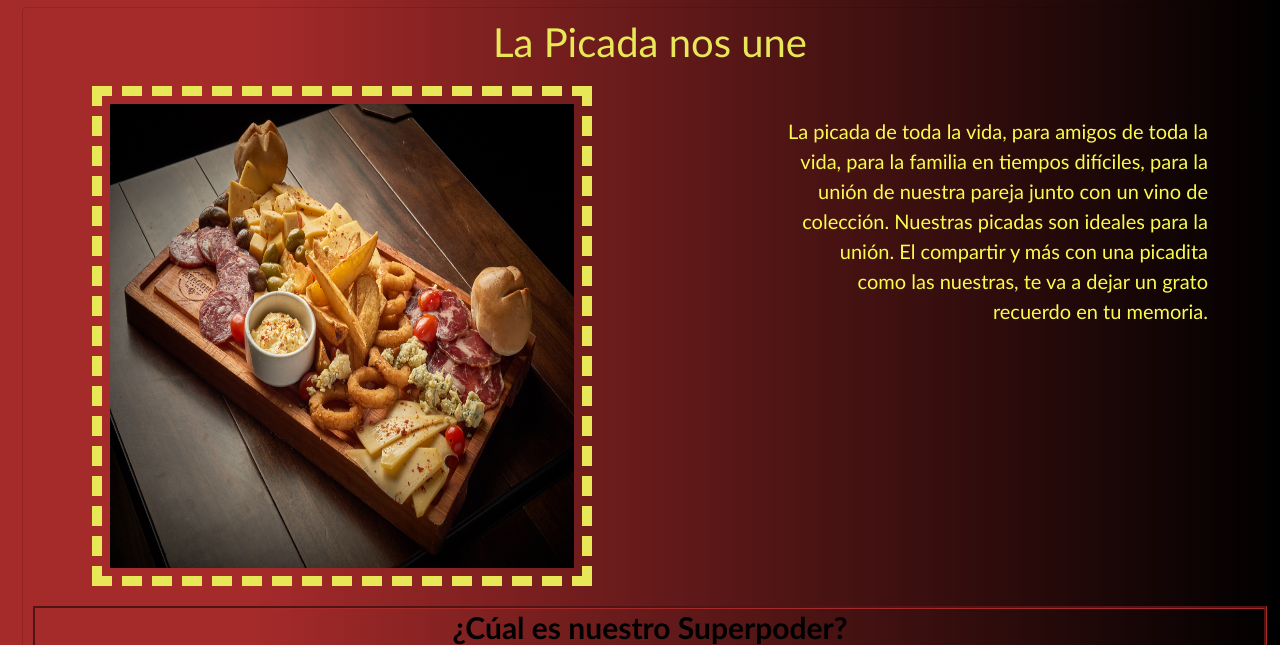
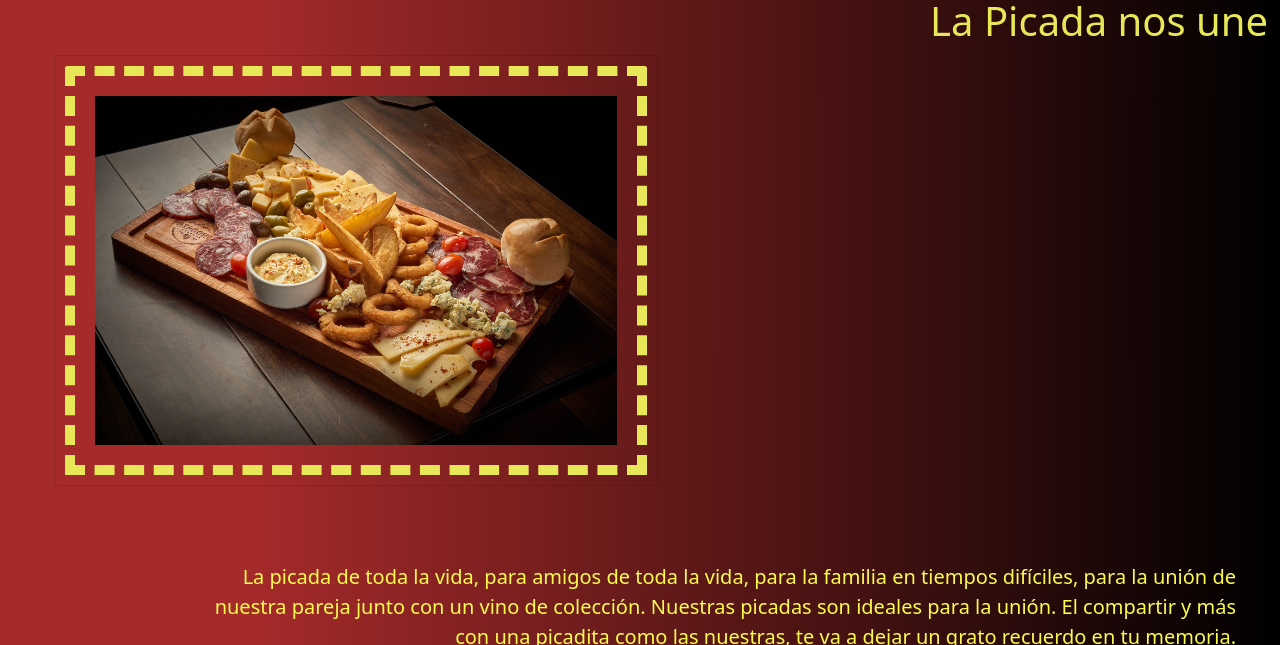
Before and after one commit to zeballoskaren/repositorio-promociones, a plain HTML site: page index.html in a window 1280 px wide. Shown: the part 153-798 px from the top of the page. Drawn offline with nearby package versions, Linux system fonts and the light colour scheme; files whose address does not match are found by name.

Commit message:
modificacion entrega segunda parte proyecto

```diff
--- a/css/styles.css
+++ b/css/styles.css
@@ -1,6 +1,10 @@
 html{
     background-image: linear-gradient(to right, brown 20%, black 100%);
     background-size:contain;
+}
+img{
+    max-width: 100%;
+    max-height: 100%;
 }
 
 /* el asterisco es obligatorio para dar margen y relleno al medio de la pagin */
@@ -18,6 +22,7 @@ html{
     max-width: 150px;
     height: 150px;
 }
+
 
 
 .logotipoFace{
@@ -48,24 +53,28 @@ html{
     margin: 10px;
     padding: 10px;
 }
+.card{
+    background-color: transparent;
+}
 .card__titulo{
     color: rgb(231, 231, 87);
     font-size: 40px;
     text-align:right;
     margin: auto;
 }
+
 .card_imagen{
-    width: 500px;
-    height: 500px;
+    width: 500%;
+    height: 500%;
+    padding-block: 20px;
+    padding-inline: 20px;
     border-style:dashed;
     border-color: rgb(231, 231, 87);
     border-width: 10px;
-    margin-top: 20px;
-    margin-bottom: 20px;
-    padding-right: 50px;
-    margin-right: 50px;
 
 }
+
+
 .card__titulo--texto{
     color:rgb(251, 251, 79);
     font-size: 20px;
@@ -356,16 +365,17 @@ footer{
     height: 100px;
     animation-name: diadelamigo;
     animation-duration: 10s;
-    animation-delay: 0s;
+    animation-delay: 1s;
 }
 
 .foto_regalos {
-    width: 450px;
-    height: 350px;
+    width: 350px;
+    height: 250px;
     padding: 10px;
     border-style:dashed;
     margin-right: 50px;
     margin-bottom: 20px;
     border-color: rgb(246, 255, 113);
     border-width: 5px;
+    background-color: transparent;
 }
--- a/index.html
+++ b/index.html
@@ -27,16 +27,16 @@
         </nav>
 
     </header>
-    <section id="lapicadanosune">
-    <div class="container-fluid card"> <!--Bloque-->
-        <h1 class="card__titulo">La Picada nos une</h1>
-        <div class="fondo-index">
-        <div class="container">
-            <div class="row">
-                <div class="col-12 col-md-6 lg-4"><img class="d-inline-flex p-2 bd-highlight card_imagen" src="img/picada.jpg"  alt="foto de picada"></div>
-                <div class="col-12 col-md-6 lg-4"><p class="card__titulo--texto">La picada de toda la vida, para amigos de toda la vida, para la familia en tiempos difíciles, para la unión de nuestra pareja junto con un vino de colección. Nuestras picadas son ideales para la unión. El compartir y más con una picadita como las nuestras, te va a dejar un grato recuerdo en tu memoria. <p></div>
-            </div>
-        </div>
+    <div class="fondo-index">
+    <h1 class="card__titulo">La Picada nos une</h1>
+    <section id="lapicadanosune" class="container-fluid row mx-2 me-4">
+                <div class="col-12 col-md-6 lg-4 card">
+                    <img src="img/picada.jpg" class="card_imagen card-img-top" alt="foto de picada"></div>
+                    <div class="card-body">
+                    <p class="card-text card__titulo--texto">La picada de toda la vida, para amigos de toda la vida, para la familia en tiempos difíciles, para la unión de nuestra pareja junto con un vino de colección. Nuestras picadas son ideales para la unión. El compartir y más con una picadita como las nuestras, te va a dejar un grato recuerdo en tu memoria. <p></div>
+                    </div>
+                </div>
+    </div>
             <h2 class="card__subtitulo">¿Cúal es nuestro Superpoder?</h2>
             <figure class="text-end">
                 <blockquote class="blockquote">
```
Also changed, not shown: pages/regalos.html (+11 -8 lines).
